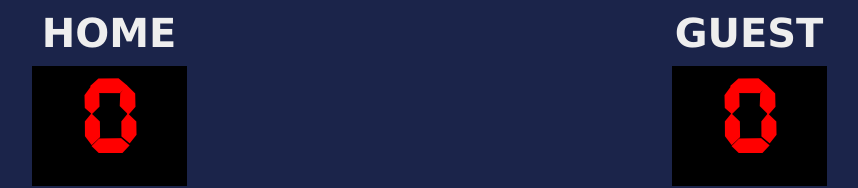
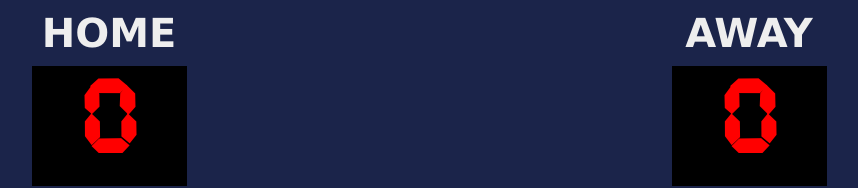
Before and after one commit to Traloch/Basketball-Scoreboard, a website built with Vite: page co4434999a7da38b603ab325d/index.html in a window 1280 px wide. Shown: the top 188 px of the page, without its empty margins (211-1069 px from the left). Built offline with nearby package versions, Linux system fonts and the light colour scheme.

Commit message:
Update index.html
Change Team Name (client request)

```diff
--- a/co4434999a7da38b603ab325d/index.html
+++ b/co4434999a7da38b603ab325d/index.html
@@ -12,7 +12,7 @@
                 <button class="btn" id="home-+3" onclick="add(3, 'score-home')">+3</button>
             </div>
             <div>
-                <h3 class="team" id="team2">GUEST</h3>
+                <h3 class="team" id="team2">AWAY</h3>
                 <h3 class="scoreboard" id="score-guest" onchange="highlightLeader()">0</h3>
                 <button class="btn" id="guest-+1" onclick="add(1, 'score-guest')">+1</button>
                 <button class="btn" id="guest-+2" onclick="add(2, 'score-guest')">+2</button>
```
